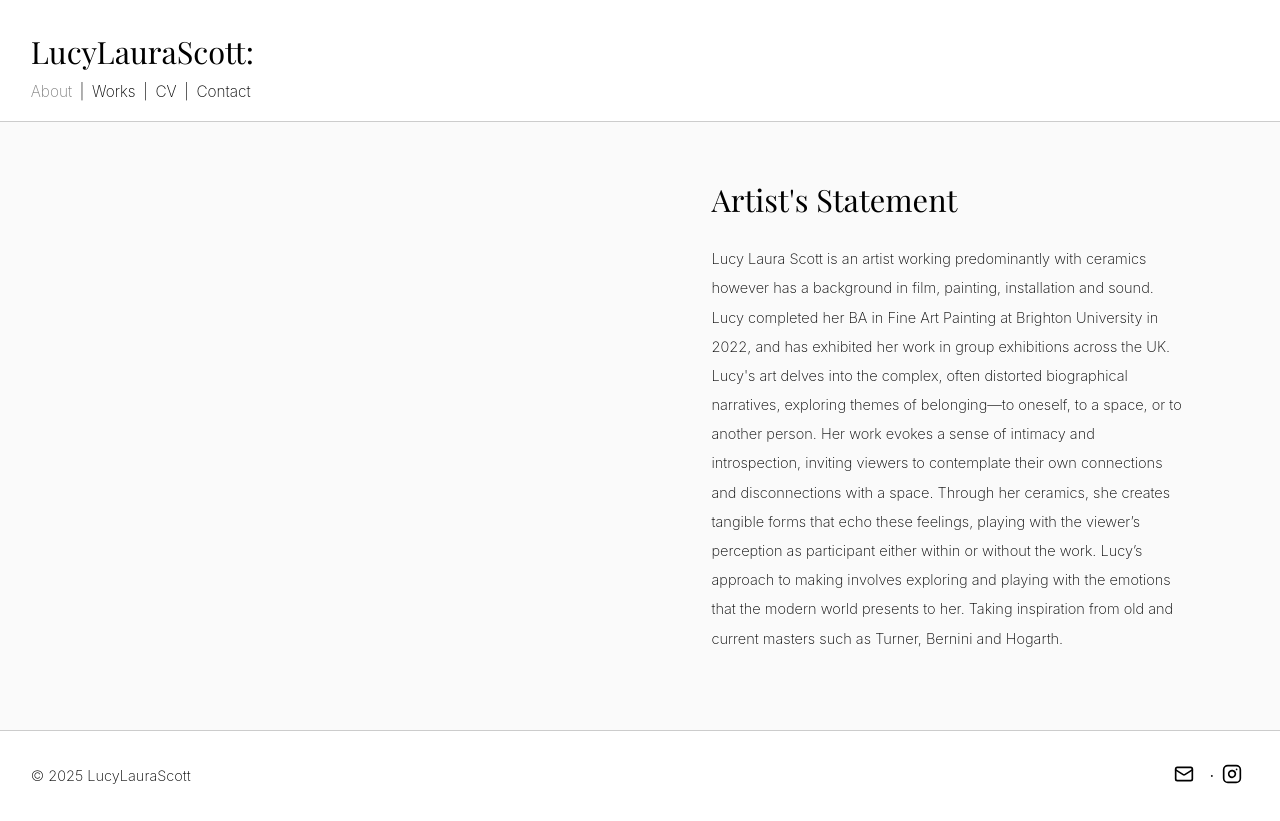
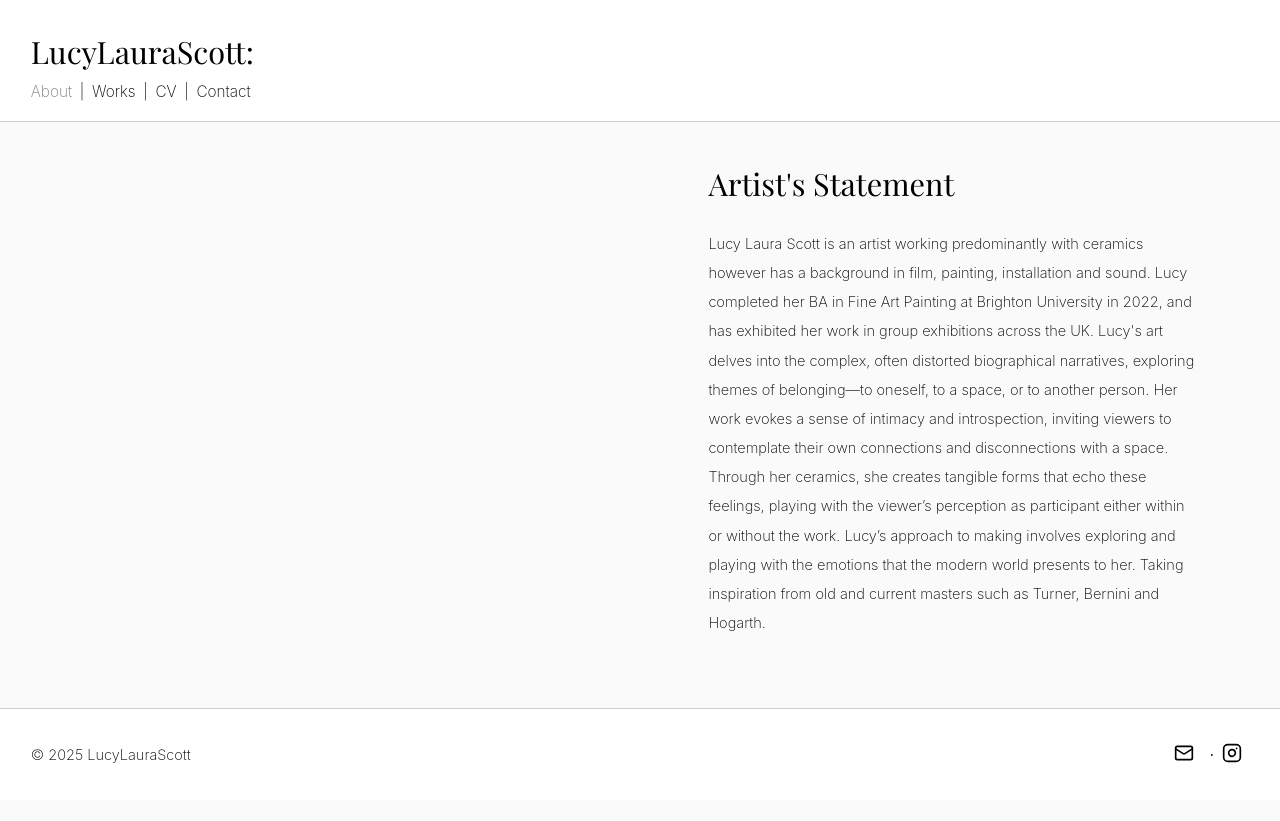
Before and after one commit to claudiaacchurch/lucy-laura-scott, a React (Vite) app: page /lucy-laura-scott/about in a window 1280 px wide. After the commit the page ends 800 px from the top, so only its background shows below. Built offline with nearby package versions, Linux system fonts and the light colour scheme; no server answers.

Commit message:
years positioned

```diff
--- a/src/styles/Layout.css
+++ b/src/styles/Layout.css
@@ -14,11 +14,10 @@ body {
 .layout-main {
 	flex-grow: 1;
 	overflow-y: auto;
-	padding: 2rem;
+	padding: 1rem;
 	box-sizing: border-box;
 	display: flex;
 	flex-direction: column;
-	justify-content: center;
 	align-items: center;
 	position: relative;
 }
```
